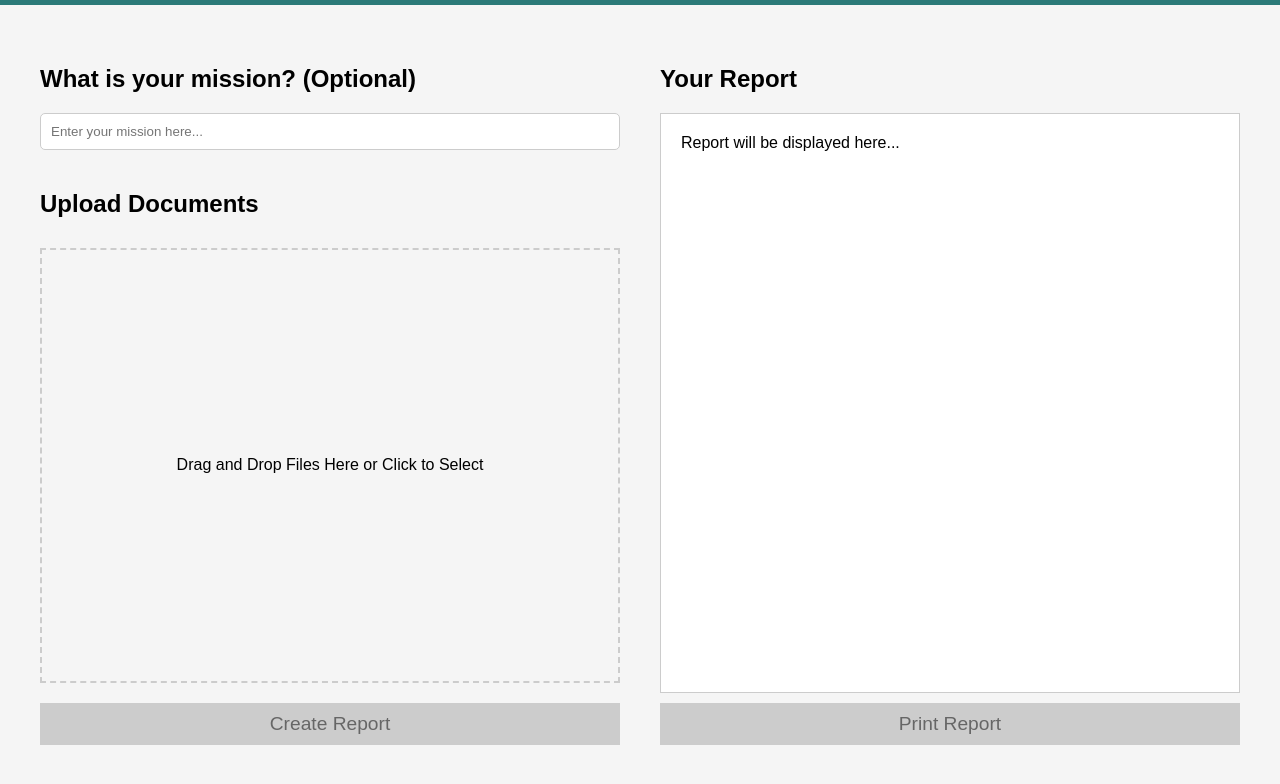
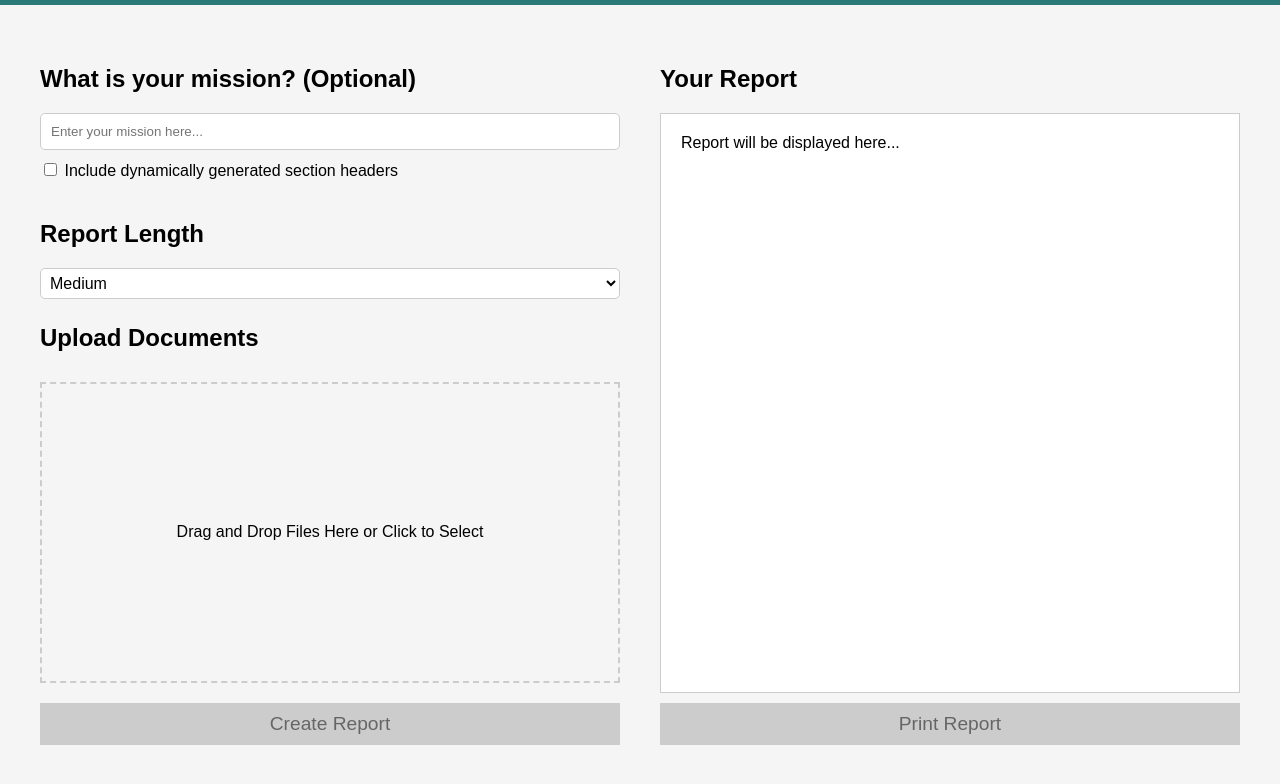
Before and after one commit to IQTLabs/docusage, a plain HTML site: page docusage/static/index.html in a window 1280 px wide. Shown: the part 94-878 px from the top of the page. Drawn offline with nearby package versions, Linux system fonts and the light colour scheme.

Commit message:
Add the client side code for the UI changes.

```diff
--- a/docusage/static/app.css
+++ b/docusage/static/app.css
@@ -147,3 +147,24 @@ main {
         width: 100%;
     }
 }
+
+select {
+    display: block;
+    width: 100%;
+    padding: 5px;
+    margin: 5px 0;
+    box-sizing: border-box;
+    border: 1px solid #ccc;
+    border-radius: 5px;
+    font-family: Arial, Helvetica, sans-serif;
+    font-size: 1em;
+    background-color: #fff;
+}
+
+#dynamic_section_headers {
+    margin-right: 10px;
+    vertical-align: middle;
+    margin-top: 10px;
+    display: inline-block;
+    vertical-align: middle;
+}
--- a/docusage/static/app.js
+++ b/docusage/static/app.js
@@ -67,6 +67,15 @@ document.getElementById('createReport').addEventListener('click', async (e) => {
     if (mission.trim() !== '') {
         formData.append("mission", mission);
     }
+    const reportSize = document.getElementById('sizeSelect').value;
+    formData.append("reportSize", reportSize);
+
+    const dynamicHeadersCheckbox = document.getElementById('dynamicCheckbox');
+    if (dynamicHeadersCheckbox.checked) {
+        formData.append("dynamicHeaders", "true");
+    } else {
+        formData.append("dynamicHeaders", "false");
+    }
     const response = await fetch('/create_report', {
         method: 'POST',
         body: formData,
--- a/docusage/static/index.html
+++ b/docusage/static/index.html
@@ -16,6 +16,20 @@
             <div id="mission">
                 <h2>What is your mission? (Optional)</h2>
                 <input type="text" id="missionInput" placeholder="Enter your mission here...">
+                <div id="dynamic_section_headers">
+                    <input type="checkbox" id="dynamicCheckbox" name="dynamicSectionHeader">
+                    <label for="dynamicCheckbox">Include dynamically generated section headers</label>
+                </div>
+            </div>
+            <div id="report_size">
+                <h2>Report Length</h2>
+                <select name="size" id="sizeSelect">
+                    <option value="tiny">Tiny</option>
+                    <option value="small">Small</option>
+                    <option value="medium" selected>Medium</option>
+                    <option value="large">Large</option>
+                    <option value="xlarge">XLarge</option>
+                </select>
             </div>
             <h2>Upload Documents</h2>
             <div id="dragDropArea" class="drag-area">
```
